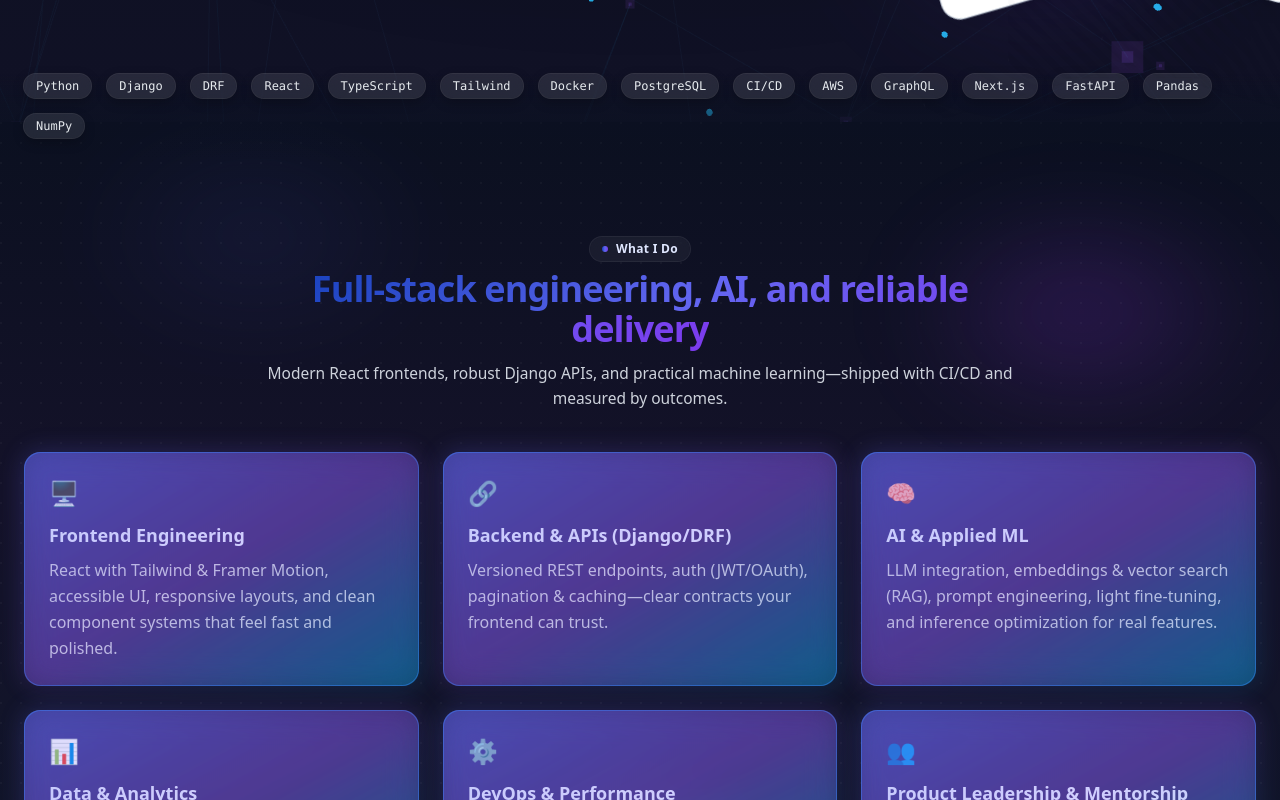
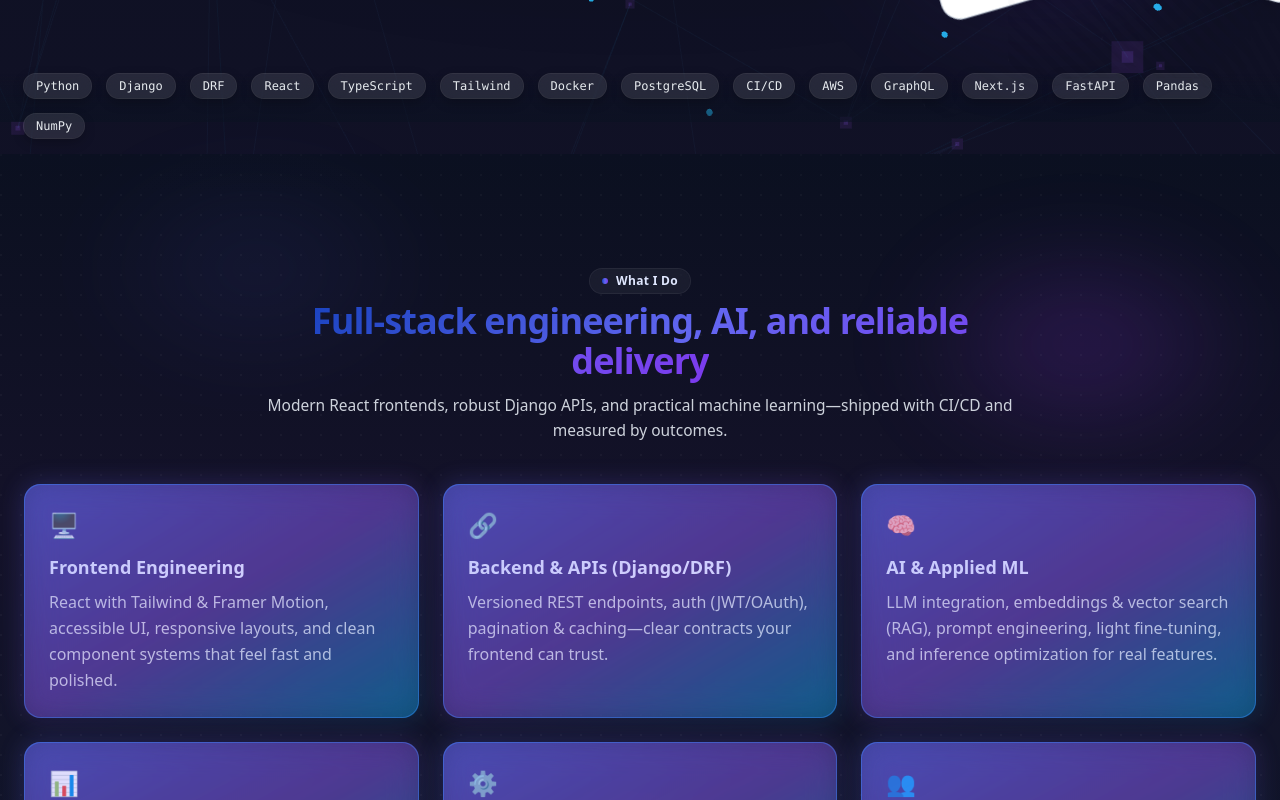
Before and after one commit to Eiad-Soufan/EiadSoufanBlog, a React (Vite) app: page / in a window 1280 px wide. Shown: the part 680-1480 px from the top of the page. Built offline with nearby package versions, Linux system fonts and the light colour scheme.

Commit message:
Update Home.jsx

```diff
--- a/src/pages/Home.jsx
+++ b/src/pages/Home.jsx
@@ -11,19 +11,25 @@ import SectionTitle from "../components/SectionTitle";
 import ShowcaseGrid from "../components/ShowcaseGrid";
 
 /* خلفية داكنة موحّدة للقسم الثاني — تحسين ألوان وإزالة الشريط الرمادي */
-function FeatureSectionBG({ children }) {
+function FeatureSectionBG({ children, className = "" }) {
   return (
-    <section className="relative py-16 sm:py-20 md:py-28 overflow-x-clip overflow-y-visible isolation-isolate">
+    <section
+      className={
+        "relative py-16 sm:py-20 md:py-28 overflow-x-clip overflow-y-visible isolation-isolate " +
+        className
+      }
+    >
       {/* base gradient (ثابت) */}
       <div
-        className="absolute inset-0"
+        className="absolute inset-0 pointer-events-none"
         style={{
           background:
             "linear-gradient(180deg, #0b1020 0%, #141229 40%, #0f172a 100%)",
         }}
+        aria-hidden
       />
       {/* glows (ألطف وبنِسَب أدق) — مخفية على الشاشات الصغيرة */}
-      <div className="absolute inset-0 z-0 pointer-events-none hidden sm:block">
+      <div className="absolute inset-0 z-0 pointer-events-none hidden sm:block" aria-hidden>
         <div
           className="absolute -top-24 -left-16 h-[420px] w-[640px] blur-2xl opacity-35"
           style={{
@@ -54,7 +60,7 @@ function FeatureSectionBG({ children }) {
           </defs>
           <rect width="100%" height="100%" fill="url(#dots2)" />
         </svg>
-        {/* استبدال التدرّج الأبيض (كان يعمل “شريطًا”) بتلاشي داكن لطيف */}
+        {/* تلاشي علوي لطيف */}
         <div className="absolute inset-x-0 top-0 h-10 bg-gradient-to-b from-[#0b1022]/40 to-transparent" />
       </div>
 
@@ -71,8 +77,9 @@ export default function Home() {
         subtitle="Where innovation meets purpose."
       />
 
-      {/* ===== SECTION 2: FEATURES (What I Do) — داكن موحّد ===== */}
-      <FeatureSectionBG>
+      {/* ===== SECTION 2: FEATURES (What I Do) — داكن موحّد =====
+          ملاحظة: margin-top صغيرة تمنع أي تراكب مع شرائط المهارات أسفل الهيرو على الموبايل */}
+      <FeatureSectionBG className="mt-6 sm:mt-8">
         <SectionTitle
           eyebrow="What I Do"
           title="Full-stack engineering, AI, and reliable delivery"
@@ -122,14 +129,15 @@ export default function Home() {
       {/* ===== SECTION 3: SHOWCASE — داكن موحّد (تناغم ألوان ومسافات) ===== */}
       <section className="relative py-16 sm:py-20 md:py-28 overflow-x-clip overflow-y-visible">
         <div
-          className="absolute inset-0"
+          className="absolute inset-0 pointer-events-none"
           style={{
             background:
               "linear-gradient(180deg, #0b1020 0%, #141229 40%, #0f172a 100%)",
           }}
+          aria-hidden
         />
         {/* glows/dots — مخفية على الشاشات الصغيرة */}
-        <div className="absolute inset-0 z-0 pointer-events-none hidden sm:block">
+        <div className="absolute inset-0 z-0 pointer-events-none hidden sm:block" aria-hidden>
           <div
             className="absolute -top-20 left-1/2 -translate-x-1/2 h-[520px] w-[980px] blur-3xl opacity-28"
             style={{
@@ -168,10 +176,10 @@ export default function Home() {
         </div>
       </section>
 
-      {/* ===== CTA — تحسينات دقيقة على الظلال والتباين فقط ===== */}
+      {/* ===== CTA ===== */}
       <section className="relative py-20 sm:py-24 md:py-32 overflow-x-clip overflow-y-visible">
         {/* طبقة الخلفية والزخرفة — مخفية على الشاشات الصغيرة */}
-        <div className="absolute inset-0 z-0 pointer-events-none hidden sm:block">
+        <div className="absolute inset-0 z-0 pointer-events-none hidden sm:block" aria-hidden>
           <div
             className="absolute inset-0"
             style={{
```
